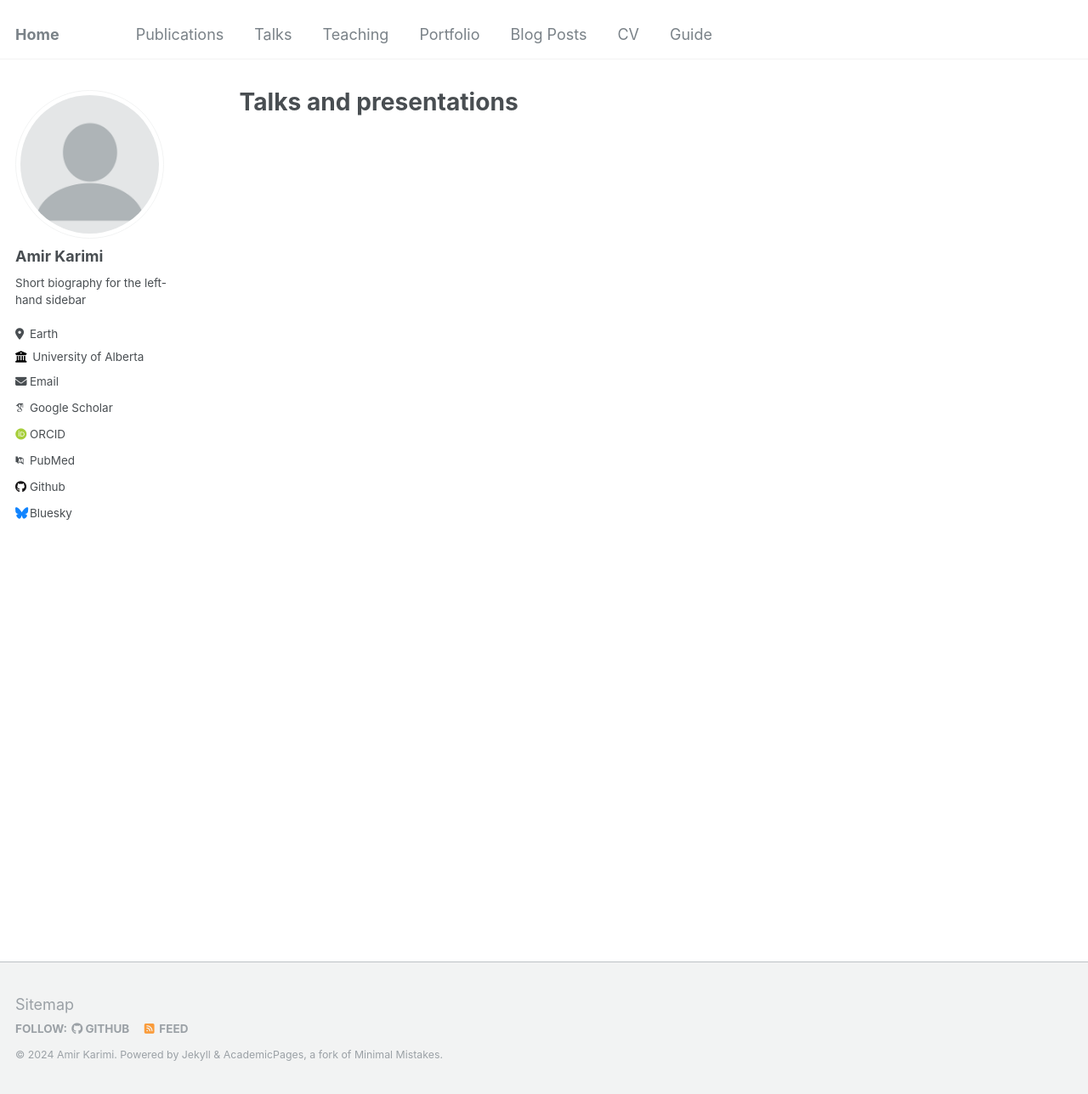
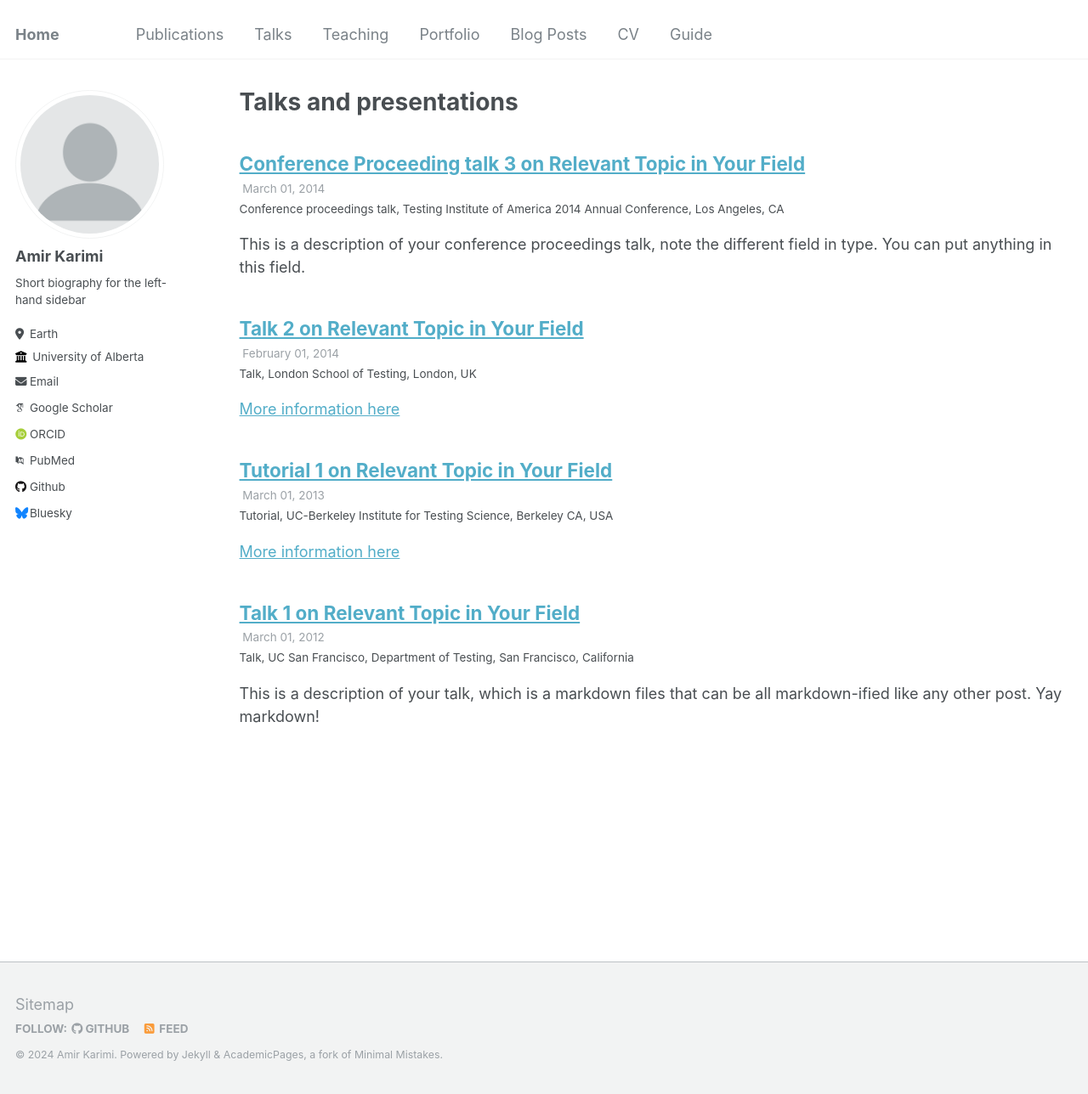
Before and after one commit to amir-karimi96/amir-karimi96.github.io, a Jekyll site: the page built from _pages/talks.html, in a window 1280 px wide and 1288 px high. Shown: the whole window at 85% size. Built offline with Jekyll 4.4.1, drawn with Linux system fonts in a browser that asks for light colours; some web fonts are replaced; part of the change alters nothing that is shown.

Commit message:
Update _config.yml

```diff
--- a/_config.yml
+++ b/_config.yml
@@ -12,7 +12,7 @@ title                    : "Home"
 title_separator          : "-"
 name                     : &name "Amir Karimi"
 description              : &description "Robotics enthusiast"
-url                      : https://academicpages.github.io # the base hostname & protocol for your site e.g. "https://mmistakes.github.io"
+url                      : https://amir-karimi96.github.io # the base hostname & protocol for your site e.g. "https://mmistakes.github.io"
 baseurl                  : "" # the subpath of your site, e.g. "/blog"
 repository               : "academicpages/academicpages.github.io"
 
@@ -200,18 +200,18 @@ kramdown:
 
 # Collections
 collections:
-  # teaching:
-  #   output: true
-  #   permalink: /:collection/:path/
+  teaching:
+    output: false
+    permalink: /:collection/:path/
   publications:
     output: true
     permalink: /:collection/:path/
   portfolio:
     output: true
     permalink: /:collection/:path/
-  # talks:
-    # output: true
-    # permalink: /:collection/:path/
+  talks:
+    output: false
+    permalink: /:collection/:path/
 
 
 # Defaults
```
